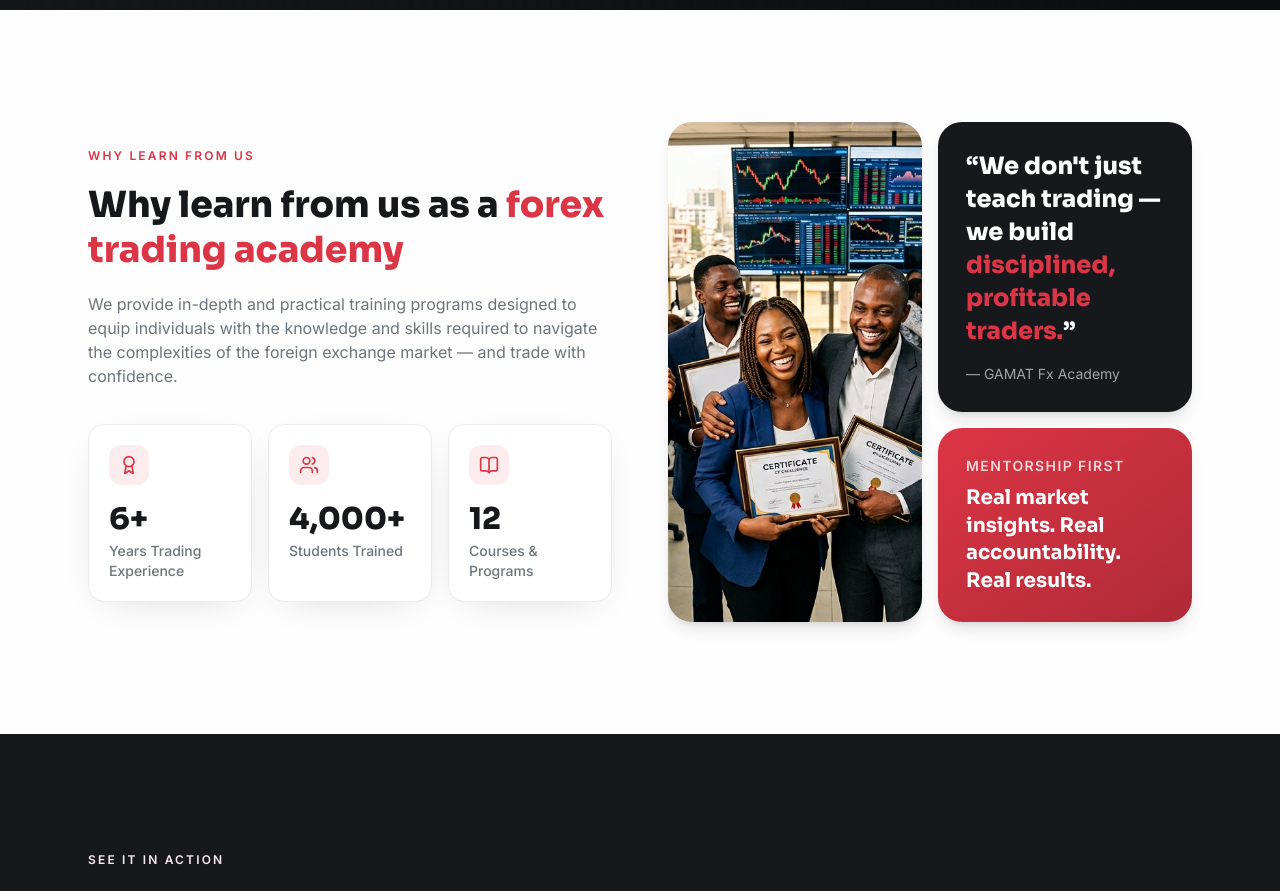
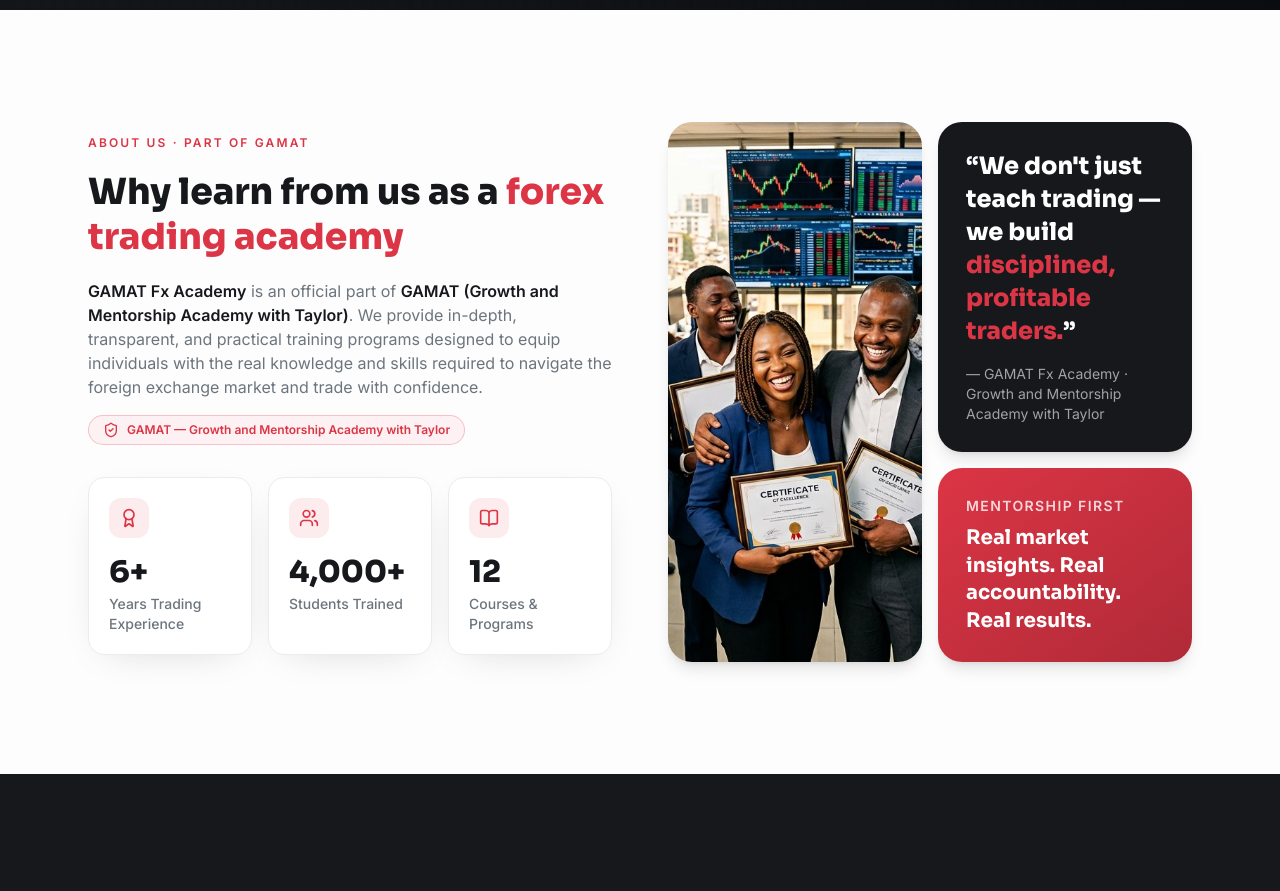
Before and after one commit to tamunotonye67/GamatFX, a React (Vite) app: page / in a window 1280 px wide. Shown: the part 840-1731 px from the top of the page. Built offline with nearby package versions, Linux system fonts and the light colour scheme; no server answers; the database is empty.

Commit message:
Highlight GAMAT (Growth and Mentorship Academy with Taylor) parent identity in About Us

```diff
--- a/src/components/About.tsx
+++ b/src/components/About.tsx
@@ -1,6 +1,6 @@
 import { useReveal } from "../lib/useReveal";
 import Counter from "./Counter";
-import { Award, Users, BookOpen } from "lucide-react";
+import { Award, Users, BookOpen, ShieldCheck } from "lucide-react";
 
 const stats = [
   { icon: Award, end: 6, suffix: "+", label: "Years Trading Experience" },
@@ -16,18 +16,28 @@ export default function About() {
       <div ref={ref} className="container-x grid items-center gap-10 lg:gap-14 lg:grid-cols-2">
         {/* Copy + stats */}
         <div className={`reveal ${visible ? "is-visible" : ""}`}>
-          <span className="eyebrow">Why learn from us</span>
+          <span className="eyebrow">About Us · Part of GAMAT</span>
           <h2 className="section-title mt-4">
             Why learn from us as a{" "}
             <span className="text-brand">forex trading academy</span>
           </h2>
           <p className="mt-5 max-w-xl text-muted">
-            We provide in-depth and practical training programs designed to equip
-            individuals with the knowledge and skills required to navigate the
-            complexities of the foreign exchange market — and trade with confidence.
+            <strong className="font-semibold text-ink">GAMAT Fx Academy</strong> is an
+            official part of{" "}
+            <strong className="font-semibold text-ink">
+              GAMAT (Growth and Mentorship Academy with Taylor)
+            </strong>
+            . We provide in-depth, transparent, and practical training programs designed
+            to equip individuals with the real knowledge and skills required to navigate
+            the foreign exchange market and trade with confidence.
           </p>
 
-          <div className="mt-8 sm:mt-9 grid grid-cols-1 gap-3.5 sm:gap-4 sm:grid-cols-3">
+          <div className="mt-4 inline-flex items-center gap-2 rounded-full border border-brand/25 bg-brand-light/70 px-3.5 py-1.5 text-xs font-semibold text-brand">
+            <ShieldCheck className="h-4 w-4 shrink-0" />
+            <span>GAMAT — Growth and Mentorship Academy with Taylor</span>
+          </div>
+
+          <div className="mt-7 sm:mt-8 grid grid-cols-1 gap-3.5 sm:gap-4 sm:grid-cols-3">
             {stats.map((s) => (
               <div
                 key={s.label}
@@ -58,7 +68,9 @@ export default function About() {
                 “We don't just teach trading — we build{" "}
                 <span className="text-brand">disciplined, profitable traders.</span>”
               </p>
-              <p className="mt-3 sm:mt-4 text-sm text-white/60">— GAMAT Fx Academy</p>
+              <p className="mt-3 sm:mt-4 text-xs sm:text-sm text-white/60">
+                — GAMAT Fx Academy · Growth and Mentorship Academy with Taylor
+              </p>
             </div>
             <div className="flex-1 rounded-3xl bg-gradient-to-br from-brand to-brand-dark p-5 sm:p-7 text-white shadow-lg">
               <p className="text-xs sm:text-sm font-semibold uppercase tracking-widest text-white/80">
--- a/src/pages/AboutUs.tsx
+++ b/src/pages/AboutUs.tsx
@@ -356,7 +356,7 @@ export default function AboutUs() {
     <>
       <PageHero
         crumb="About Us"
-        eyebrow="About GAMAT Fx Academy"
+        eyebrow="Part of GAMAT (Growth and Mentorship Academy with Taylor)"
         image="/images/about-hero.jpg"
         title={
           <>
@@ -364,7 +364,7 @@ export default function AboutUs() {
             <span className="text-brand">digital empowerment</span>
           </>
         }
-        subtitle="We exist to turn ambitious beginners into disciplined, consistently profitable traders — through honest education, live market mentorship and a community that holds you accountable."
+        subtitle="GAMAT Fx Academy is an official part of GAMAT (Growth and Mentorship Academy with Taylor) — built to turn ambitious beginners into disciplined, consistently profitable traders through honest education, live market mentorship and an accountable community."
       />
 
       <Story />
```
